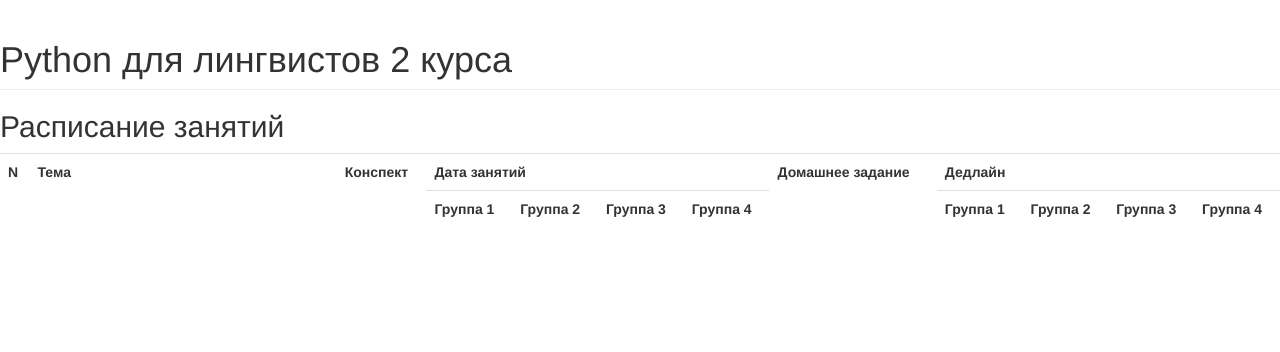
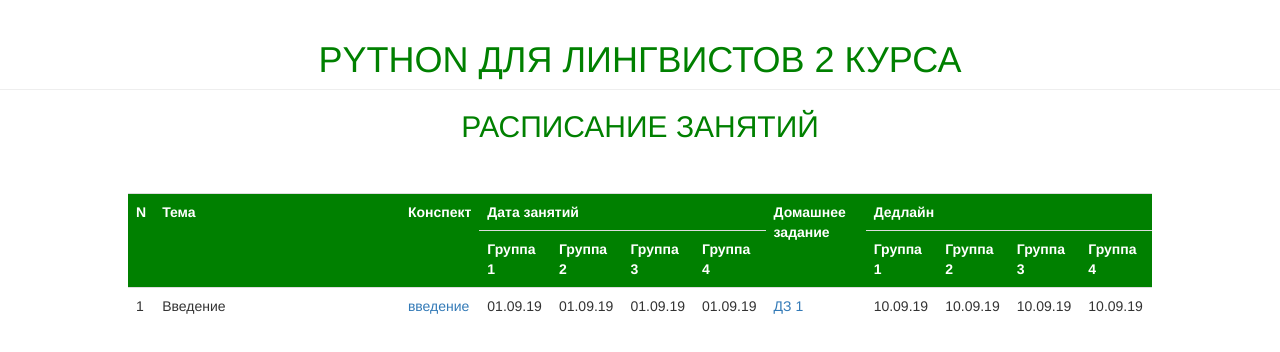
Before and after one commit to hse-ling-python/hse-python-2nd-2019.github.io, a plain HTML site: page index.html in a window 1280 px wide. Drawn offline with nearby package versions, Linux system fonts and the light colour scheme.

Commit message:
back to no file://

```diff
--- a/index.html
+++ b/index.html
@@ -8,7 +8,7 @@
     <link rel="stylesheet" href="https://maxcdn.bootstrapcdn.com/bootstrap/3.3.7/css/bootstrap.min.css">
     <script src="https://ajax.googleapis.com/ajax/libs/jquery/3.3.1/jquery.min.js"></script>
     <script src="https://maxcdn.bootstrapcdn.com/bootstrap/3.3.7/js/bootstrap.min.js"></script>
-    <link type="text/css" rel="stylesheet" href="file://static/css/styles.css" />
+    <link type="text/css" rel="stylesheet" href="static/css/styles.css" />
 </head>
 <body>
     <h1 class="page-header">Python для лингвистов 2 курса</h1>
@@ -17,7 +17,7 @@
         <script src="http://d3js.org/d3.v3.min.js?v=3.2.8"></script>
 
         <script type="text/javascript"charset="utf-8">
-            d3.text("file://schedule.tsv", function(data) {
+            d3.text("schedule.tsv", function(data) {
                 var parsedCSV = d3.tsv.parseRows(data);
                 var html = '<tr style="font-weight: bold;">\n' +
                     '                <th rowspan="2">N</th>\n' +
```
